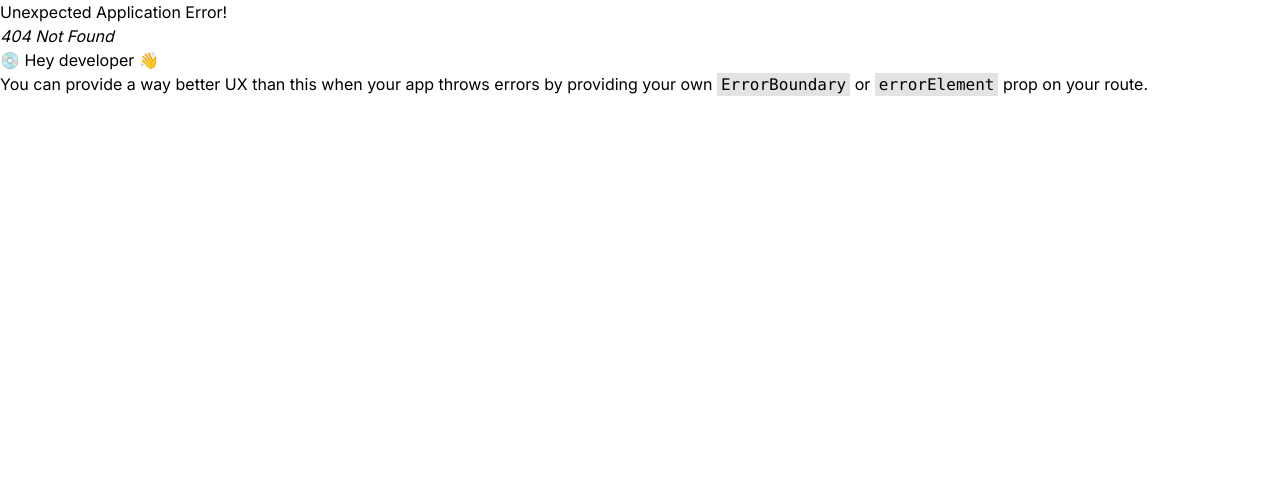
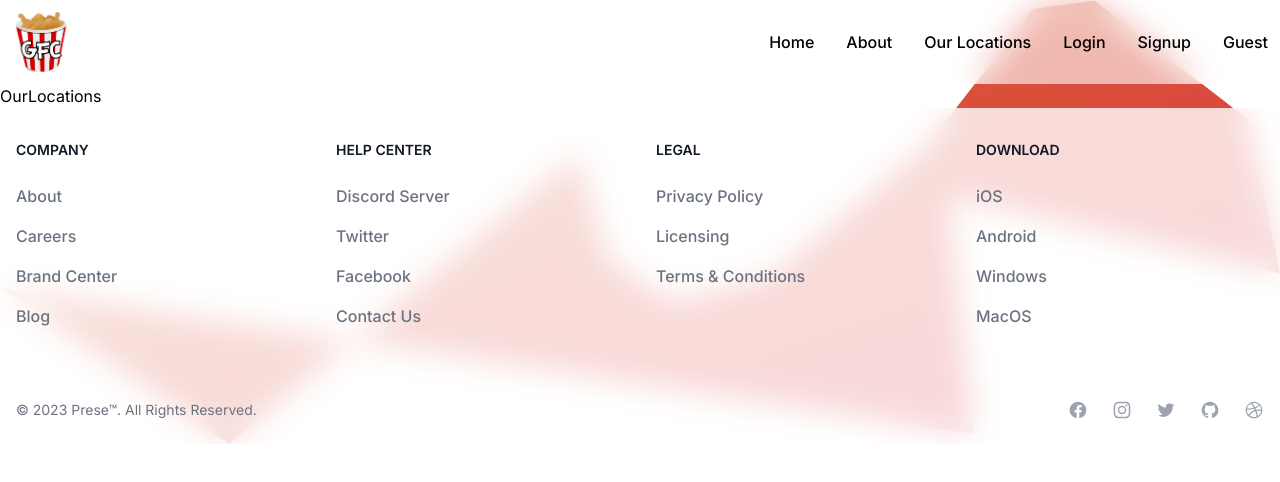
Before and after one commit to TrimZymberi/GFC-Web-application, a React (Vite) app in the folder GfcRct/: page /ourlocations in a window 1280 px wide. Before the commit this address had no page. Shown: the top 482 px of the page. Built offline with nearby package versions, Linux system fonts and the light colour scheme.

Commit message:
creating ourLocation page and router changes

```diff
--- /dev/null
+++ b/GfcRct/src/layouts/Universal/views/OurLocations.jsx
@@ -0,0 +1,9 @@
+import React from 'react';
+
+export default function OurLocations() {
+  return (
+    <>
+    OurLocations
+    </>
+  );
+}
--- a/GfcRct/src/router.jsx
+++ b/GfcRct/src/router.jsx
@@ -19,6 +19,8 @@ import ProductEdit from "./layouts/Manager/components/ProductEdit";
 import Order from "./layouts/Universal/components/Order"
 import OrderInvoice from "./layouts/Customer/views/OrderInvoice";
 import OrderHistory from "./layouts/Customer/views/OrderHistory";
+import OurLocations from "./layouts/Universal/views/OurLocations";
+
 
 const router = createBrowserRouter([
     {
@@ -44,6 +46,10 @@ const router = createBrowserRouter([
             {
                 path: 'signup',
                 element: <Signup />
+            },
+            {
+                path: 'ourlocations',
+                element: <OurLocations />
             }
         ]
     },
```
